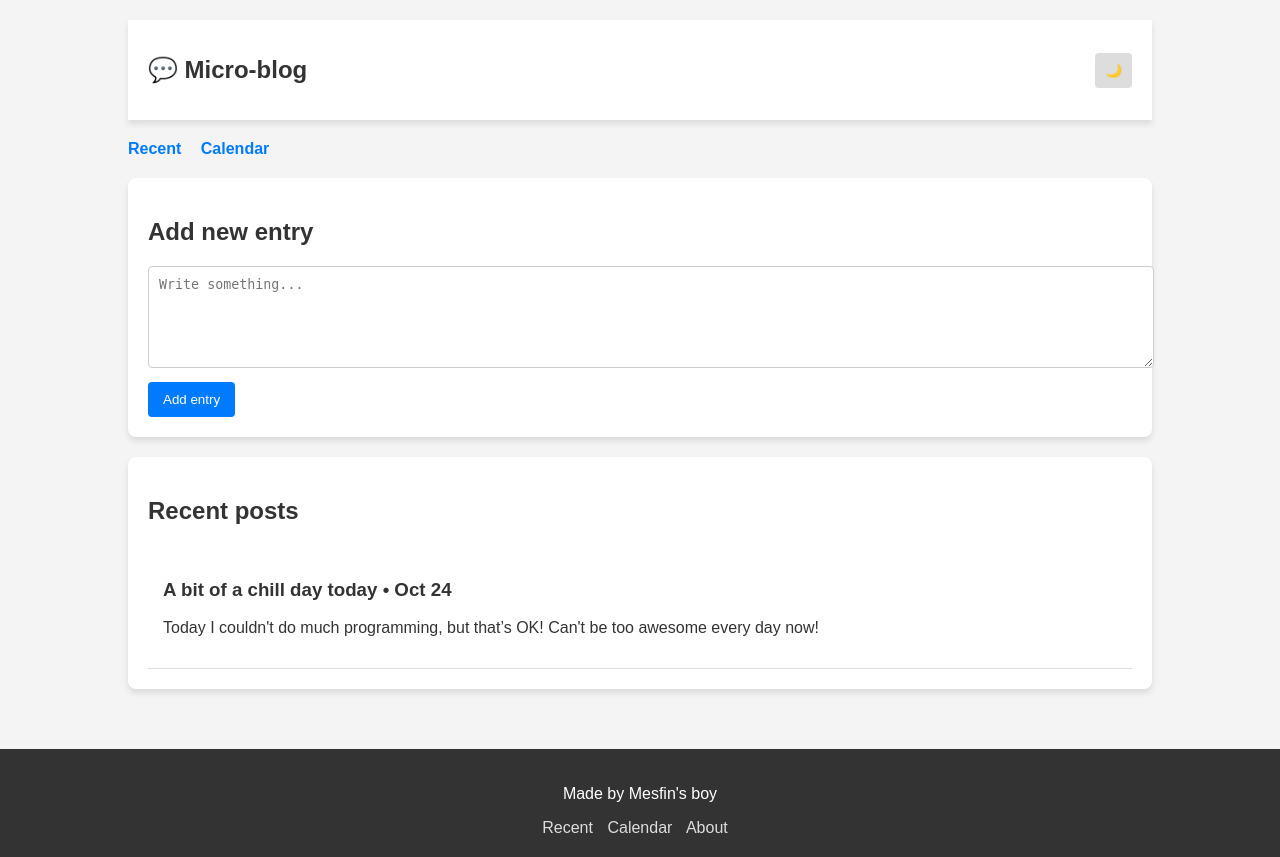
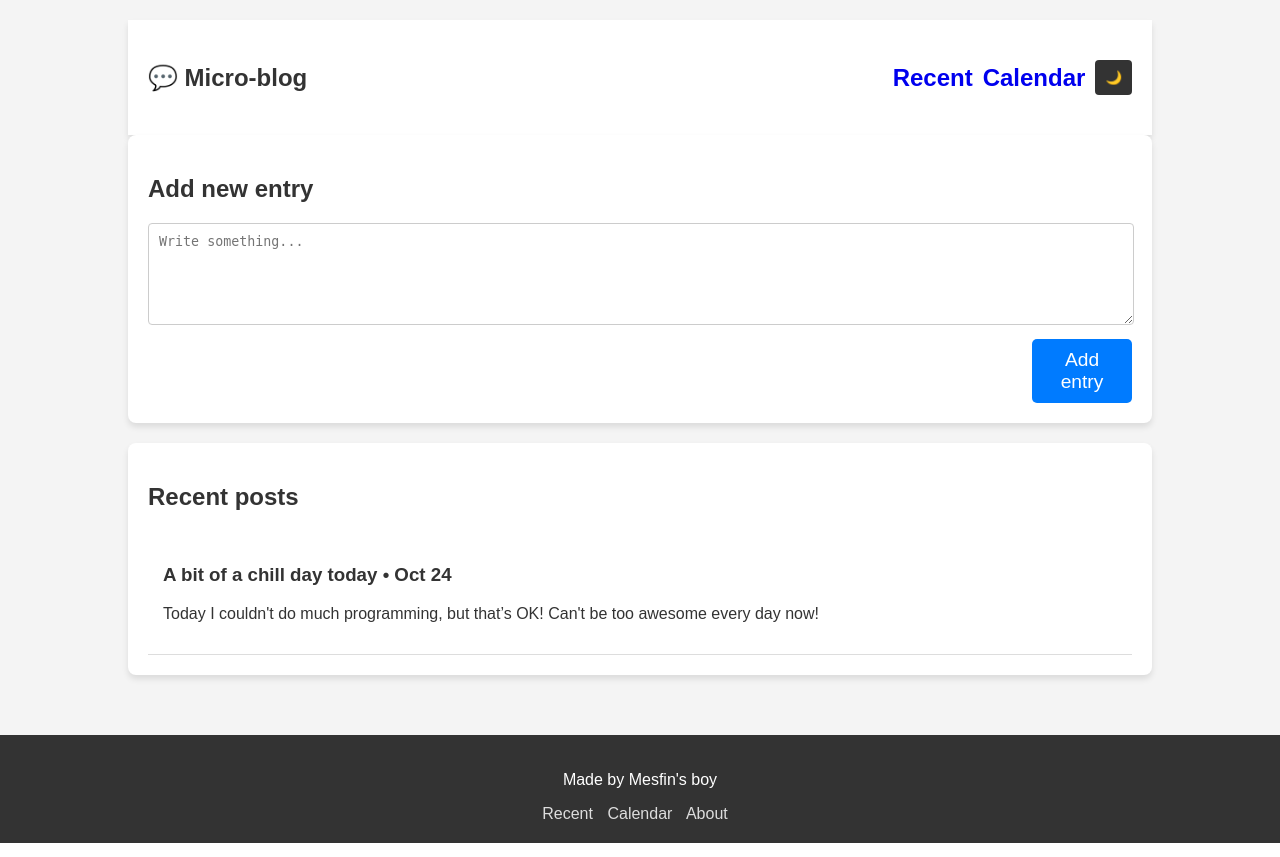
Before and after one commit to Tekalig/Micro-blog-using-flask, a Flask app: page / in a window 1280 px wide. Run offline with Flask 3, Linux system fonts and the light colour scheme.

Commit message:
upate the page now it look nice

```diff
--- a/static/css/styles.css
+++ b/static/css/styles.css
@@ -28,13 +28,21 @@ body {
 
 .nav {
     margin: 20px 0;
+    display: flex;
+    justify-content: space-between;
+    align-items: center;
+    gap: 10px;
 }
 
 .nav-link {
-    margin-right: 15px;
     text-decoration: none;
+    font-weight: bolder;
+    font-size: x-large;
+}
+
+.nav-link:hover {
+    text-decoration: underline;
     color: #007bff;
-    font-weight: bold;
 }
 
 .new-entry, .recent-posts {
@@ -43,6 +51,13 @@ body {
     border-radius: 8px;
     box-shadow: 0px 4px 6px rgba(0, 0, 0, 0.1);
     margin-bottom: 20px;
+    display: flex;
+    flex-direction: column;
+    justify-content: center;
+}
+
+label {
+    padding-right: 20px;
 }
 
 .entry-text {
@@ -54,11 +69,14 @@ body {
 }
 
 .entry-button {
+    width: 100px;
+    align-self: end;
+    font-size: larger;
     background-color: #007bff;
     color: white;
     padding: 10px 15px;
     border: none;
-    border-radius: 4px;
+    border-radius: 5px;
     cursor: pointer;
     margin-top: 10px;
 }
@@ -94,7 +112,7 @@ body {
     padding: 10px;
     border: none;
     cursor: pointer;
-    background-color: #ddd;
+    background-color: #333;
     border-radius: 4px;
 }
 
@@ -103,9 +121,18 @@ body {
     color: white;
 }
 
-.dark-mode .header, .dark-mode .new-entry, .dark-mode .recent-posts {
+.dark-mode .header, .dark-mode .new-entry,.dark-mode .nav-link, .dark-mode .recent-posts {
     background-color: #444;
     color: white;
+}
+
+.dark-mode .theme-button {
+    background-color: #fff;
+}
+
+.dark-mode .nav-link:hover {
+    text-decoration: underline;
+    color: #007bff;
 }
 
 .dark-mode .entry-text {
--- a/templates/home.html
+++ b/templates/home.html
@@ -13,18 +13,19 @@
                 <span class="logo-icon">💬</span> Micro-blog
             </h1>
             <div>
+                <nav class="nav">
+                    <a href="#" class="nav-link">Recent</a>
+                    <a href="#" class="nav-link">Calendar</a>
+
                 <button id="themeToggle" class="theme-button">🌙</button>
+                </nav>
             </div>
         </header>
 
-        <nav class="nav">
-            <a href="#" class="nav-link">Recent</a>
-            <a href="#" class="nav-link">Calendar</a>
-        </nav>
 
         <form  class="new-entry" method="post" action="/entry">
             <h2>Add new entry</h2>
-            <label>
+            <label for="entry-text">
                 <textarea class="entry-text" placeholder="Write something..."></textarea>
             </label>
             <button class="entry-button">Add entry</button>
```
